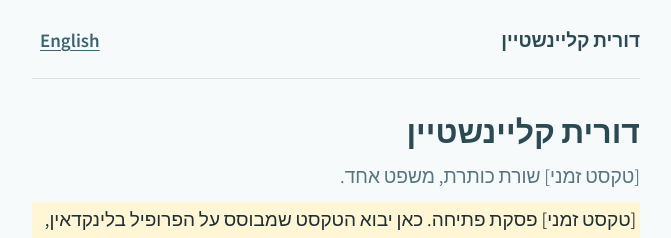
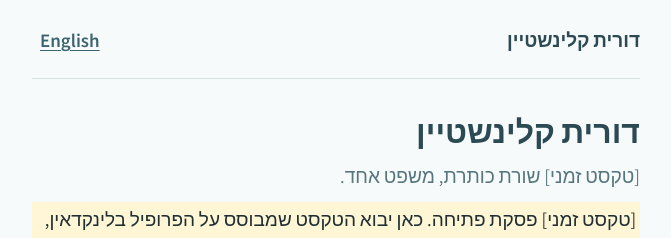
Before and after one commit to dorithkleinstein/dorithkleinstein.github.io, a Jekyll site: the page built from index.md, in a window 1280 px wide. Shown: the top 238 px of the page, without its empty margins (304-975 px from the left). Built offline with Jekyll 4.4.1, drawn with Linux system fonts in a browser that asks for light colours.

Commit message:
Correct Hebrew spelling of name

```diff
--- a/_data/ui.yml
+++ b/_data/ui.yml
@@ -2,7 +2,7 @@
 # PLACEHOLDER: the wording here is not approved yet.
 
 he:
-  name: דורית קליינשטיין   # PLACEHOLDER: check the spelling
+  name: דורית קלינשטיין
   other_lang_name: English
   home: דף הבית
   articles: מאמרים
--- a/index.md
+++ b/index.md
@@ -2,11 +2,11 @@
 layout: home
 lang: he
 ref: home
-title: דורית קליינשטיין
+title: דורית קלינשטיין
 description: "טקסט זמני: משפט אחד שמופיע כשמשתפים את הדף."
 ---
 
-# דורית קליינשטיין
+# דורית קלינשטיין
 
 [טקסט זמני] שורת כותרת, משפט אחד.
 {: .subtitle}
```
